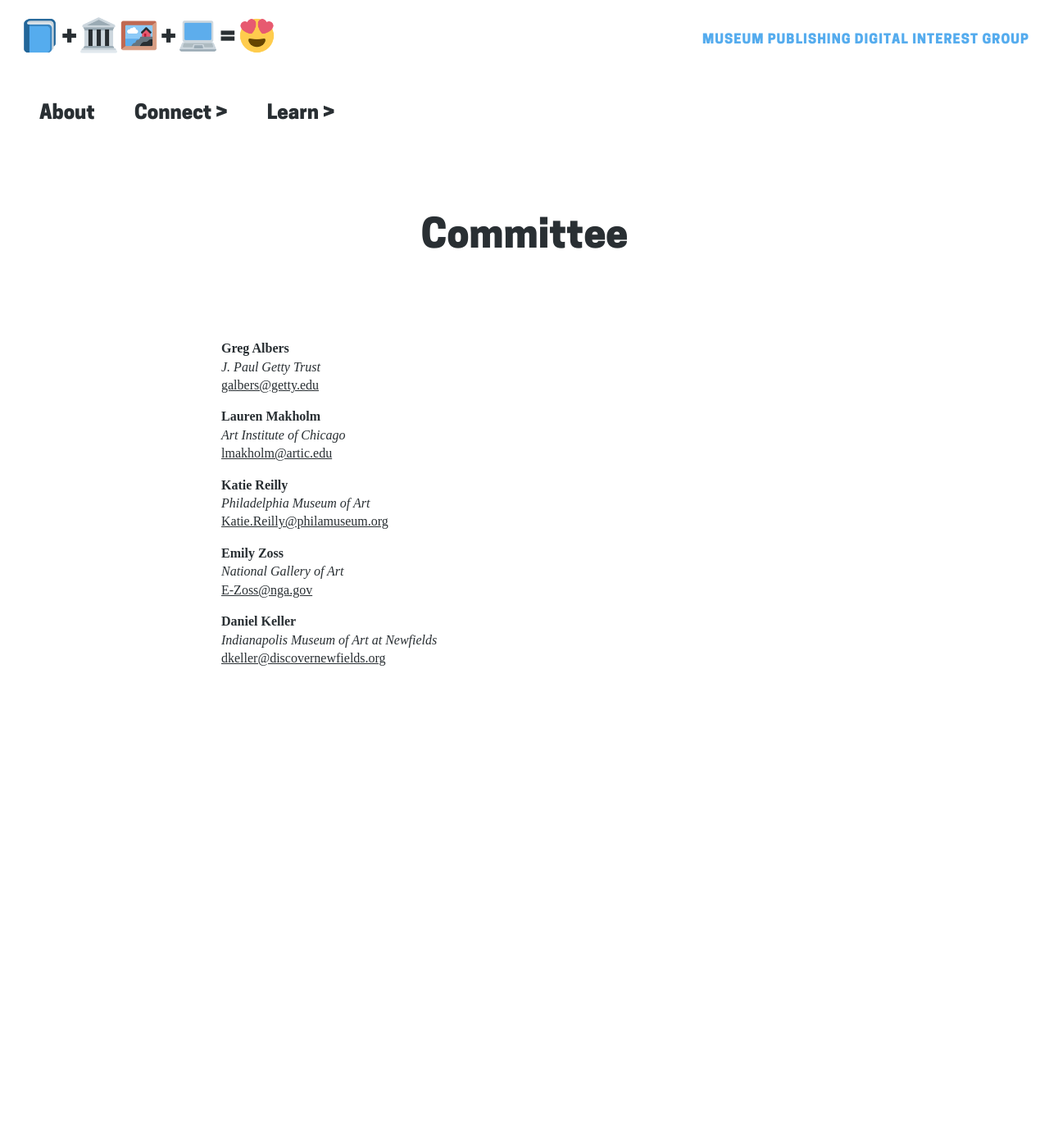
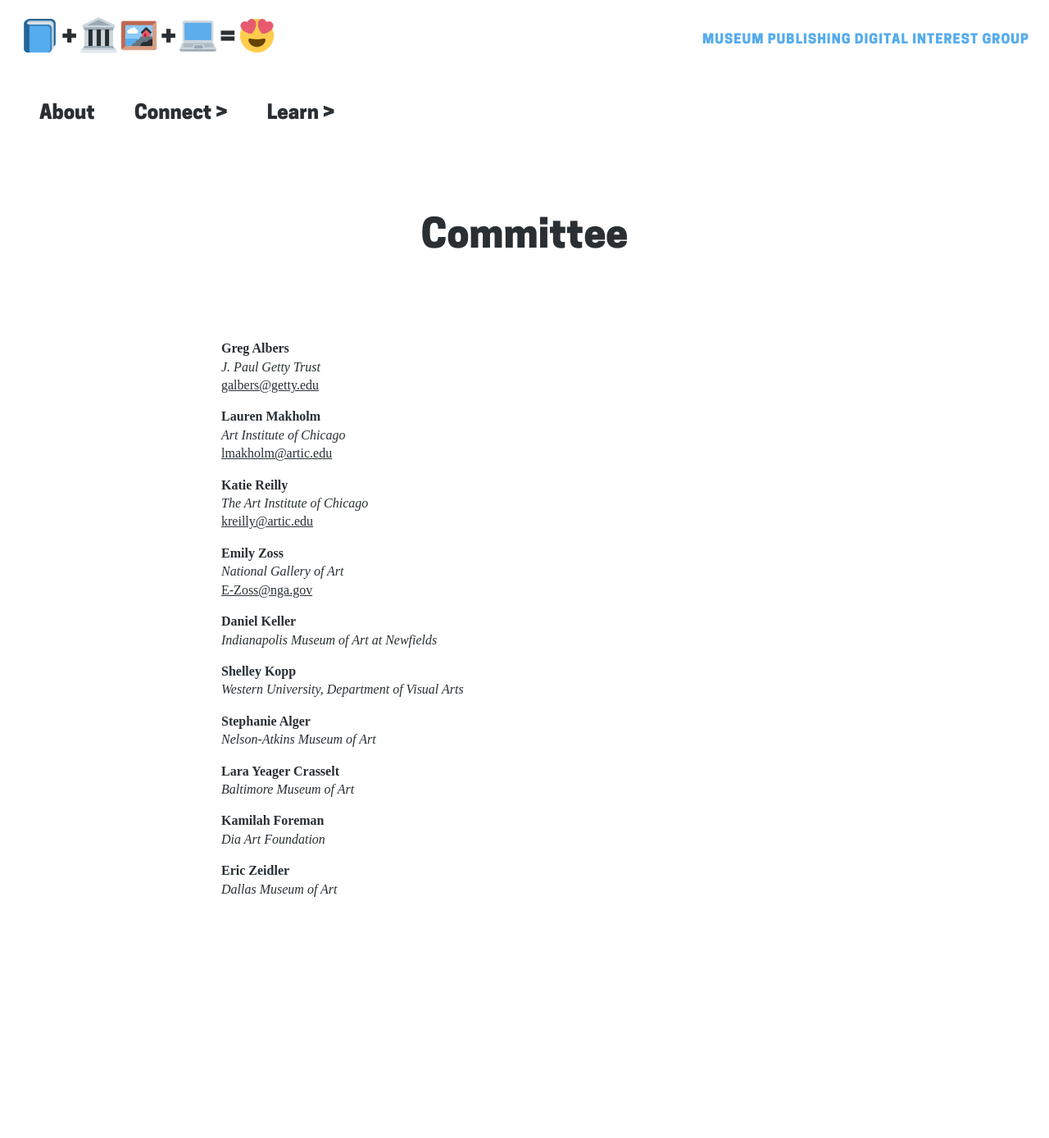
Before and after one commit to digpublishing/digpublishing.github.io, a Jekyll site: the page built from committee.md, in a window 1280 px wide. Shown: the whole page at 82% size. Built offline with Jekyll 4.4.1, drawn with Linux system fonts in a browser that asks for light colours; before the commit the page ends 1106 px from its top, so only the background shows below that.

Commit message:
Update Config “committee”

```diff
--- a/_data/committee.yml
+++ b/_data/committee.yml
@@ -11,8 +11,8 @@
     bio: test
   - isModerator: true
     name: Katie Reilly
-    affiliation: Philadelphia Museum of Art
-    email: Katie.Reilly@philamuseum.org
+    affiliation: The Art Institute of Chicago
+    email: kreilly@artic.edu
     bio: test
   - isModerator: true
     name: Emily Zoss
@@ -22,5 +22,25 @@
   - isModerator: false
     name: Daniel Keller
     affiliation: Indianapolis Museum of Art at Newfields
-    email: dkeller@discovernewfields.org
-    bio: Test
+    email: ""
+    bio: test
+  - isModerator: false
+    name: Shelley Kopp
+    affiliation: Western University, Department of Visual Arts
+    bio: test
+  - isModerator: false
+    name: Stephanie Alger
+    affiliation: Nelson-Atkins Museum of Art
+    bio: test
+  - isModerator: false
+    name: Lara Yeager Crasselt
+    affiliation: Baltimore Museum of Art
+    bio: test
+  - isModerator: false
+    name: Kamilah Foreman
+    affiliation: Dia Art Foundation
+    bio: test
+  - isModerator: false
+    name: Eric Zeidler
+    affiliation: Dallas Museum of Art
+    bio: test
```
